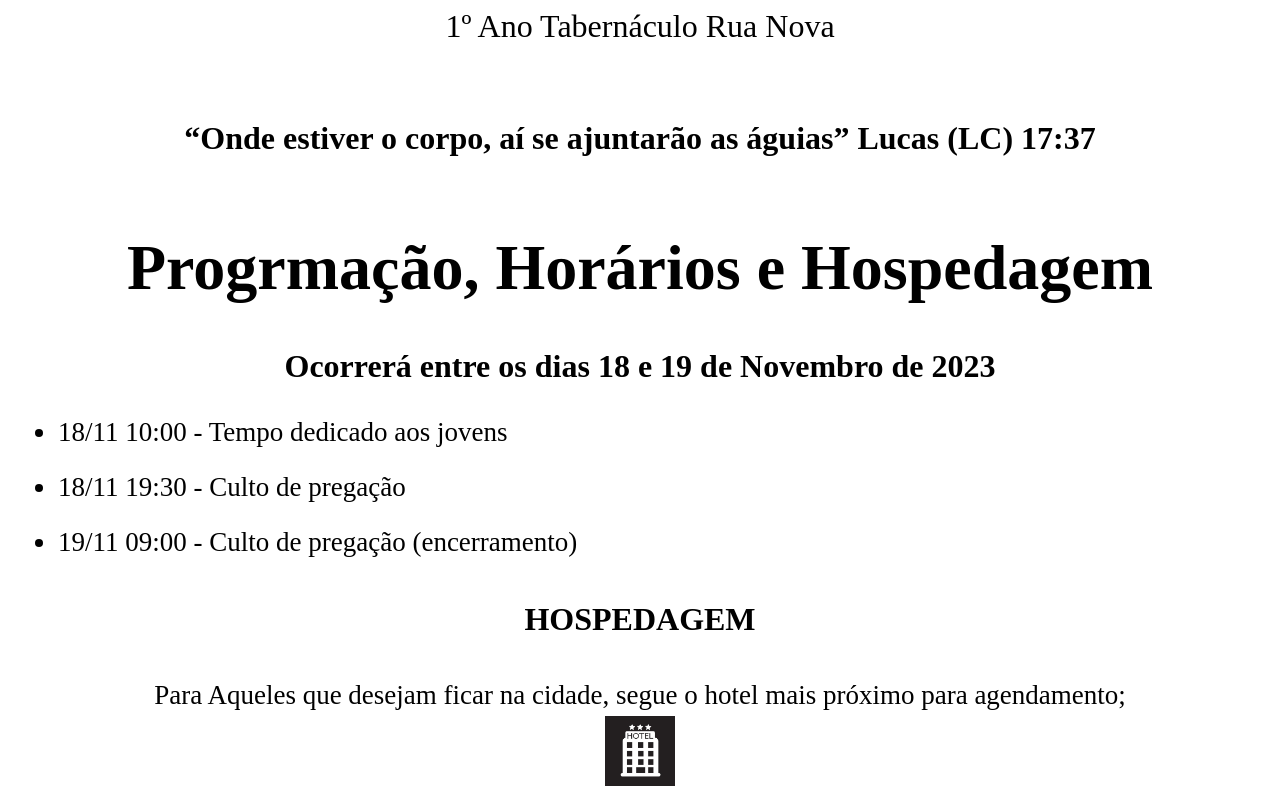
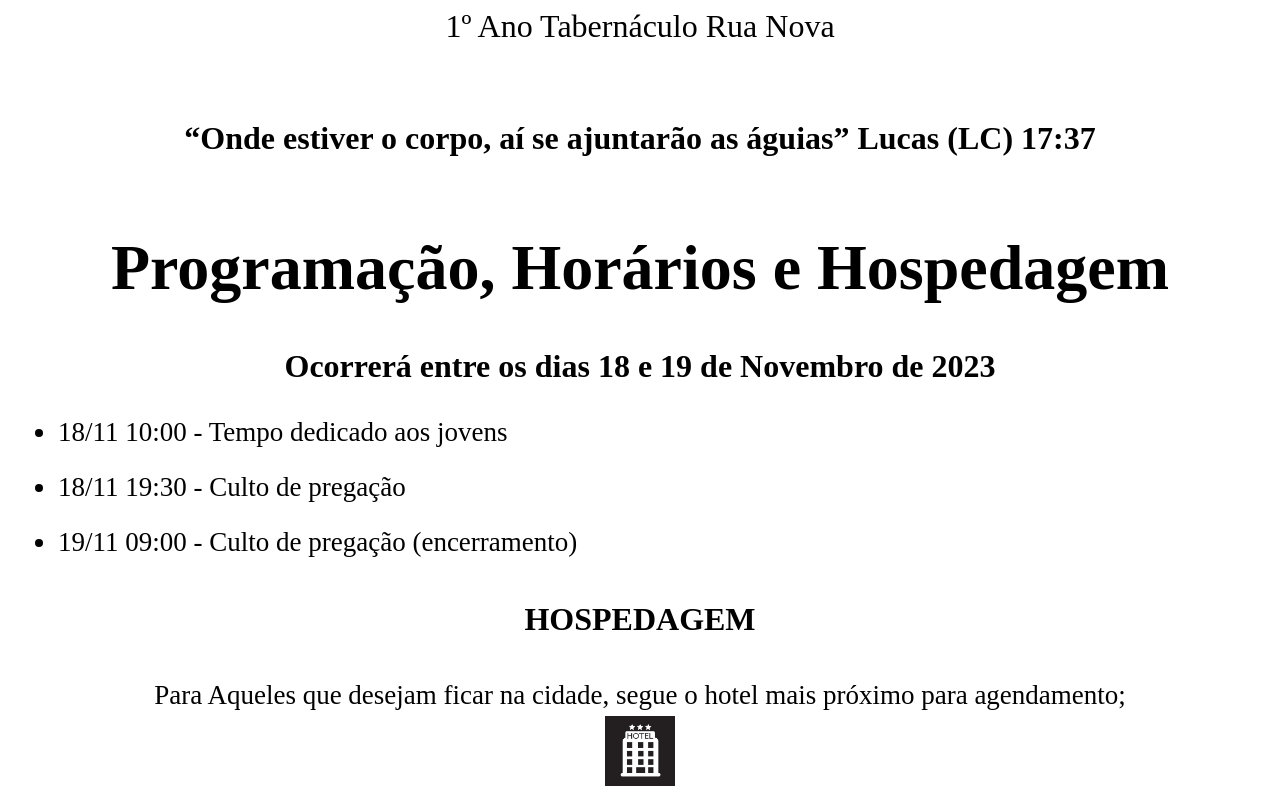
Before and after one commit to LipeKiller/PROJETOS, a plain HTML site: page Index.html in a window 1280 px wide. Shown: the top 800 px of the page. Drawn offline with Linux system fonts and the light colour scheme.

Commit message:
ultima att

```diff
--- a/Index.html
+++ b/Index.html
@@ -18,7 +18,7 @@
         </H6>
     </div>
     <div>
-      <H1> Progrmação, Horários e Hospedagem </H1>
+      <H1> Programação, Horários e Hospedagem </H1>
     </div>
     <div>
         <H2> Ocorrerá entre os dias 18 e 19 de Novembro de 2023 </H2>
```
